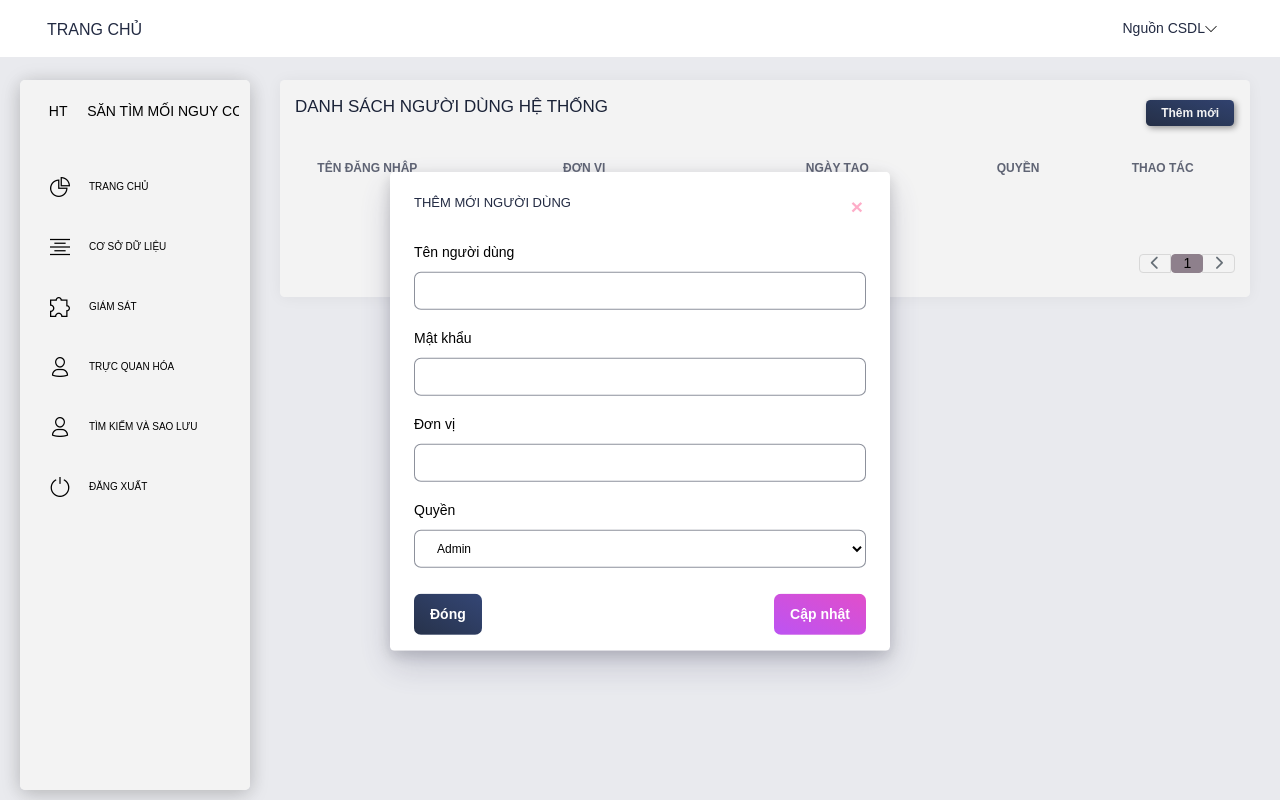
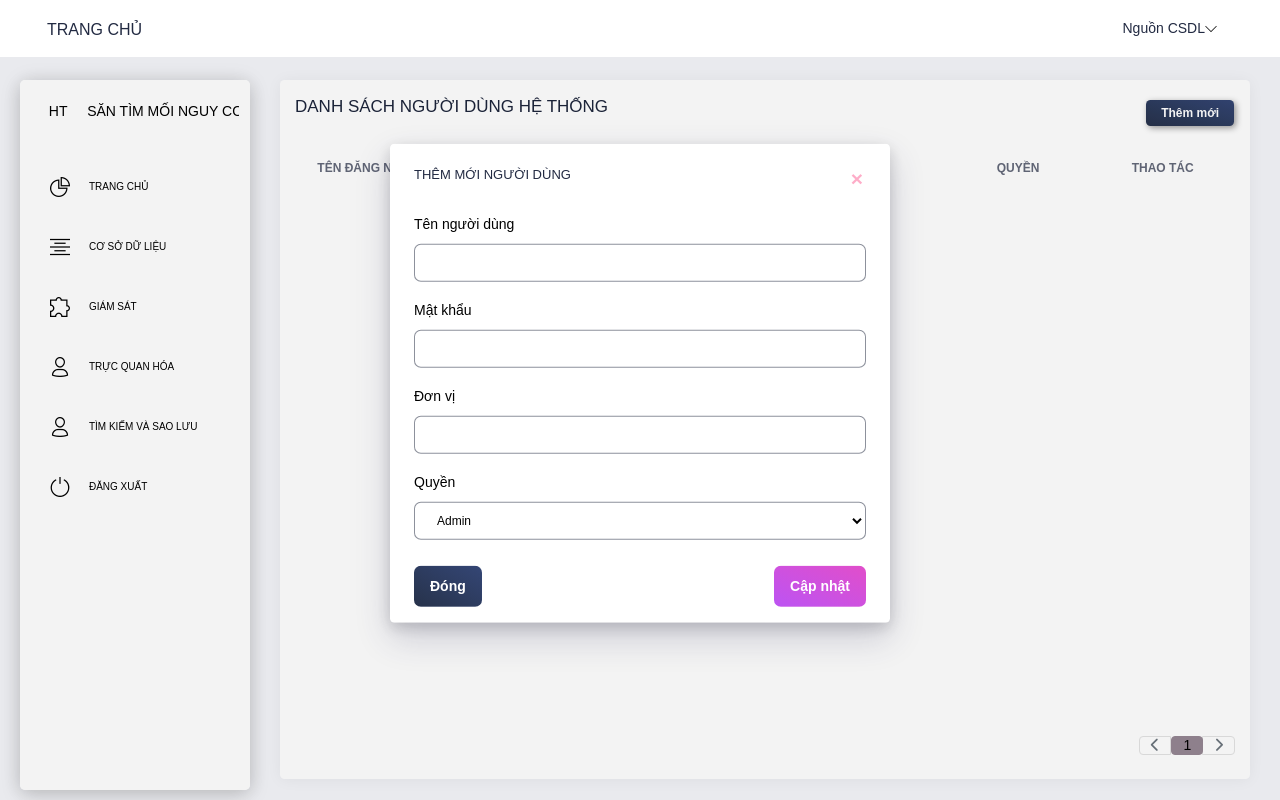
Before and after one commit to CattyTN/STMNC, a Flask app: page /user_managerment in a window 1280 px wide, after a click on "Thêm mới". Run offline with Flask 3, Linux system fonts and the light colour scheme; the visitor is signed in with stand-in values (Sample User, id 1); data that the repository does not hold is empty; some libraries are stand-ins or nearby versions; some web fonts are replaced.

Commit message:
update giao dien phan trang

```diff
--- a/templates/monitor.html
+++ b/templates/monitor.html
@@ -45,6 +45,7 @@ html, body {
   overflow-y: auto;
   padding-bottom: 0;
 }
+
 </style>
 
 {% endblock stylesheets %}
@@ -117,6 +118,7 @@ html, body {
                 </tbody>
               </table>
             </div>
+          </div>
             <div class="card-footer py-4">
               <nav aria-label="...">
                 <ul class="pagination justify-content-end mb-0">
--- a/templates/search_and_backup.html
+++ b/templates/search_and_backup.html
@@ -18,7 +18,7 @@ tbody td {
   vertical-align: middle;
   font-size: 12px;
 }
-
+.card-body { height: calc(100vh - 220px); overflow-y: auto; }
 </style>
 
 {% endblock stylesheets %}
@@ -95,6 +95,7 @@ tbody td {
                 </tbody>
               </table>
             </div>
+          </div>
             <div class="card-footer py-4">
               <nav aria-label="...">
                 <ul class="pagination justify-content-end mb-0">
--- a/templates/user_managerment.html
+++ b/templates/user_managerment.html
@@ -17,7 +17,15 @@ tbody td {
   font-size: 12px;
 }
 
-
+.modal.show .modal-dialog{
+  margin-top: 0 !important;
+  margin-bottom: 0 !important;
+}
+.modal-dialog-centered{
+  min-height: 100vh !important;   /* thay vì calc(100% - 1rem) */
+  display: flex;
+  align-items: center;
+}
 
 .modal-body input,
 .modal-body textarea,
@@ -29,7 +37,8 @@ tbody td {
 .modal-body label {
   color: black !important; /* Đảm bảo nhãn có màu đen */
 }
-
+.content, .row, .col-md-12, .card { height: 100%; }
+.card-body { height: calc(100vh - 220px); overflow-y: auto; padding-bottom: 0; }
 </style>
 {% endblock stylesheets %}
 
@@ -150,6 +159,8 @@ tbody td {
 
 
 
+{% endblock content %}
+{% block modals %}
   <div class="modal fade" id="customModal_2" tabindex="-1" role="dialog" aria-labelledby="customModalLabel">
     <div class="modal-dialog" role="document">
       <div class="modal-content">
@@ -189,8 +200,8 @@ tbody td {
       </div>
     </div>
   </div>
-{% endblock content %}
 
+{% endblock modals %}
 <!-- Specific Page JS goes HERE  -->
 {% block javascripts %}
 
```
